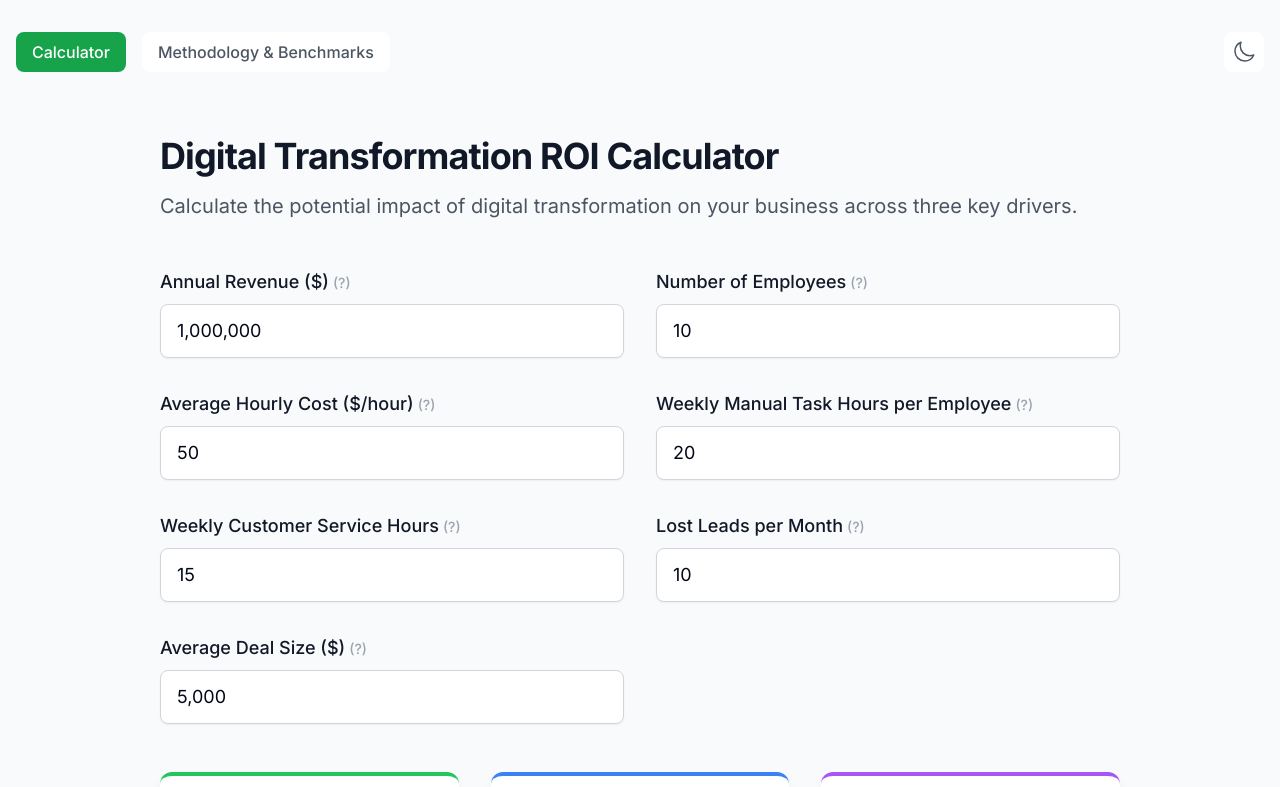
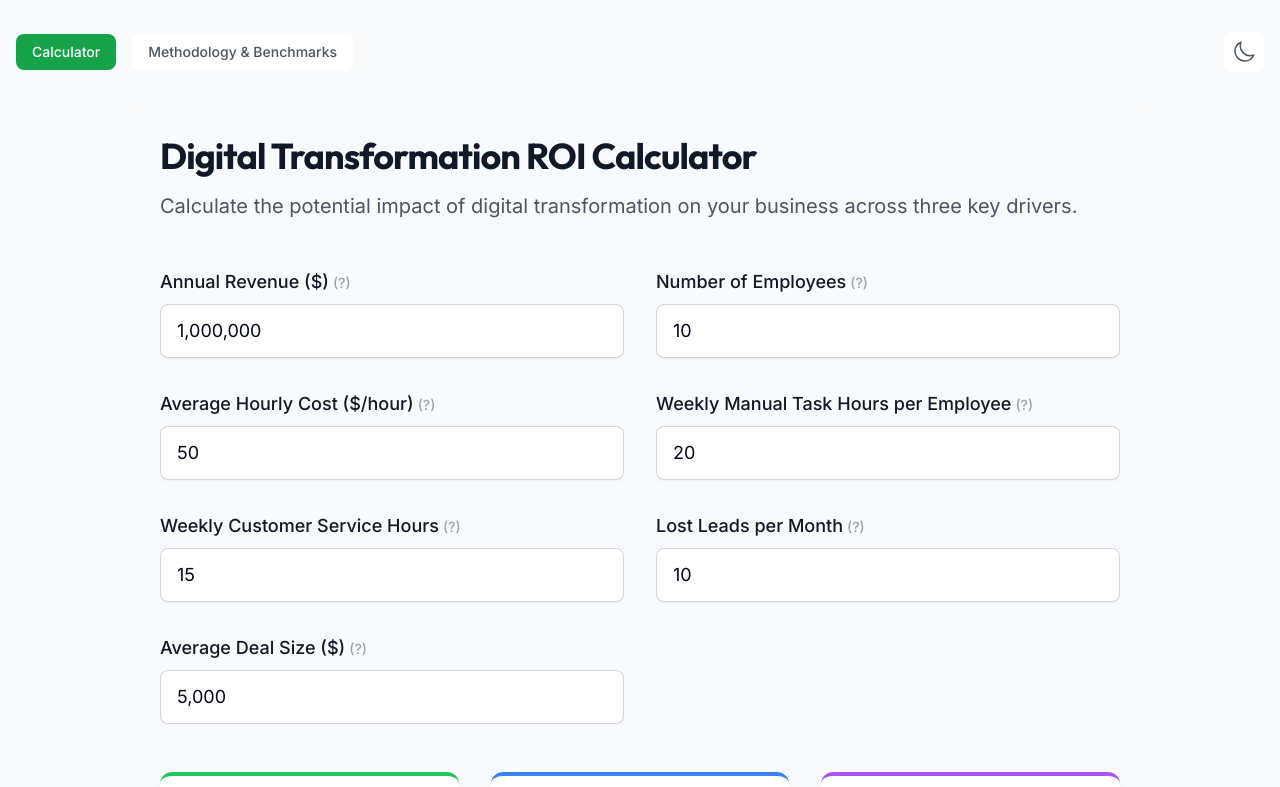
Before and after one commit to stoa-ops/roi-calculator, a Next.js app: page / in a window 1280 px wide. Shown: the top 787 px of the page. Built offline with nearby package versions, Linux system fonts and the light colour scheme.

Commit message:
fix: update styling system with proper CSS variables and Tailwind configuration

```diff
--- a/src/app/globals.css
+++ b/src/app/globals.css
@@ -2,6 +2,7 @@
 @tailwind components;
 @tailwind utilities;
 
+@layer base {
   :root {
     --background: 0 0% 100%;
     --foreground: 222.2 84% 4.9%;
@@ -52,12 +53,7 @@
   }
 
   body {
-  @apply bg-background text-foreground;
-}
-
-@layer base {
-  body {
-    @apply antialiased;
+    @apply bg-background text-foreground antialiased;
   }
 
   h1,
@@ -66,35 +62,51 @@ body {
   h4,
   h5,
   h6 {
-    @apply tracking-tight font-bold;
+    @apply font-heading tracking-tight;
   }
 
   h1 {
-    @apply text-4xl leading-tight;
+    @apply text-4xl font-bold;
   }
 
   h2 {
-    @apply text-3xl leading-tight;
+    @apply text-3xl font-semibold;
   }
 
   h3 {
-    @apply text-2xl leading-snug;
+    @apply text-2xl font-semibold;
   }
 
   h4 {
-    @apply text-xl leading-snug;
-  }
-
-  p {
-    @apply leading-relaxed;
+    @apply text-xl font-medium;
   }
 
   input,
   select {
-    @apply w-full px-4 py-2 border border-gray-300 rounded-lg focus:ring-2 focus:ring-blue-500 focus:border-blue-500 dark:border-gray-600 dark:bg-gray-700 dark:text-white;
+    @apply w-full px-4 py-2 bg-background border border-input rounded-md focus:outline-none focus:ring-2 focus:ring-ring focus:border-input;
   }
 
   button {
-    @apply px-4 py-2 font-medium rounded-lg transition-colors;
+    @apply inline-flex items-center justify-center rounded-md text-sm font-medium ring-offset-background transition-colors focus-visible:outline-none focus-visible:ring-2 focus-visible:ring-ring focus-visible:ring-offset-2 disabled:pointer-events-none disabled:opacity-50;
   }
 }
+
+@layer components {
+  .btn-primary {
+    @apply bg-primary text-primary-foreground hover:bg-primary/90;
+  }
+
+  .btn-secondary {
+    @apply bg-secondary text-secondary-foreground hover:bg-secondary/80;
+  }
+
+  .btn-outline {
+    @apply border border-input bg-background hover:bg-accent hover:text-accent-foreground;
+  }
+}
+
+@layer utilities {
+  .text-balance {
+    text-wrap: balance;
+  }
+}
--- a/tailwind.config.js
+++ b/tailwind.config.js
@@ -5,23 +5,49 @@ module.exports = {
   theme: {
     extend: {
       colors: {
-        background: "hsl(var(--background))",
-        foreground: "hsl(var(--foreground))",
+        background: "hsl(var(--background) / <alpha-value>)",
+        foreground: "hsl(var(--foreground) / <alpha-value>)",
         primary: {
-          DEFAULT: "hsl(var(--primary))",
-          foreground: "hsl(var(--primary-foreground))",
+          DEFAULT: "hsl(var(--primary) / <alpha-value>)",
+          foreground: "hsl(var(--primary-foreground) / <alpha-value>)",
         },
         secondary: {
-          DEFAULT: "hsl(var(--secondary))",
-          foreground: "hsl(var(--secondary-foreground))",
+          DEFAULT: "hsl(var(--secondary) / <alpha-value>)",
+          foreground: "hsl(var(--secondary-foreground) / <alpha-value>)",
         },
-        border: "hsl(var(--border))",
+        muted: {
+          DEFAULT: "hsl(var(--muted) / <alpha-value>)",
+          foreground: "hsl(var(--muted-foreground) / <alpha-value>)",
+        },
+        accent: {
+          DEFAULT: "hsl(var(--accent) / <alpha-value>)",
+          foreground: "hsl(var(--accent-foreground) / <alpha-value>)",
+        },
+        destructive: {
+          DEFAULT: "hsl(var(--destructive) / <alpha-value>)",
+          foreground: "hsl(var(--destructive-foreground) / <alpha-value>)",
+        },
+        card: {
+          DEFAULT: "hsl(var(--card) / <alpha-value>)",
+          foreground: "hsl(var(--card-foreground) / <alpha-value>)",
+        },
+        popover: {
+          DEFAULT: "hsl(var(--popover) / <alpha-value>)",
+          foreground: "hsl(var(--popover-foreground) / <alpha-value>)",
+        },
+        border: "hsl(var(--border) / <alpha-value>)",
+        input: "hsl(var(--input) / <alpha-value>)",
+        ring: "hsl(var(--ring) / <alpha-value>)",
       },
       borderRadius: {
         lg: "var(--radius)",
         md: "calc(var(--radius) - 2px)",
         sm: "calc(var(--radius) - 4px)",
       },
+      fontFamily: {
+        sans: ["var(--font-inter)", "system-ui", "sans-serif"],
+        heading: ["var(--font-outfit)", "system-ui", "sans-serif"],
+      },
     },
   },
   plugins: [require("@tailwindcss/forms")],
```
Lines whose indentation alone changed are shown as unchanged.
